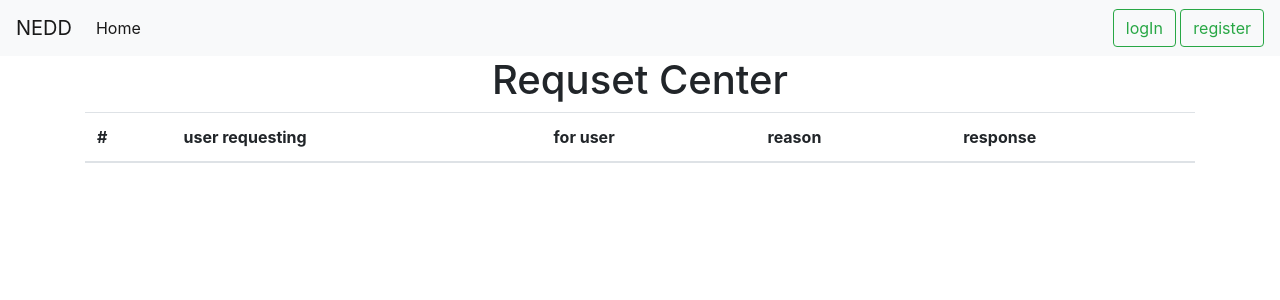
After one commit to daniera3/NEDD-API-server, a Flask app: page /AdminRequest in a window 1280 px wide. The commit adds this page. Shown: the top 300 px of the page. Run offline with Flask 2, Linux system fonts and the light colour scheme; lists and menus that the app fills with data are empty; some libraries are stand-ins or nearby versions.

Commit message:
almost complate request

```diff
--- /dev/null
+++ b/templates/AdminRequest.html
@@ -0,0 +1,41 @@
+{% extends 'index.html' %}
+
+{% block header %}
+  <h1 align="center">{% block title %}Requset Center{% endblock %}</h1>
+{% endblock %}
+
+{% block content %}
+<div class="container">
+    <form>
+        <table class="table">
+            <thead>
+                <tr>
+                    <th scope="col">#</th>
+                    <th scope="col">user requesting</th>
+                    <th scope="col">for user</th>
+                    <th scope="col">reason</th>
+                    <th scope="col">response</th>
+                </tr>
+            </thead>
+            <tbody>
+            {% for request in requests %}
+                <tr>
+
+                    <td>{{request.requesting}}</td>
+                    <td>{{request.user}}</td>
+                    <td>{{request.reason}}</td>
+                     <td>
+                        <div class="btn-group" role="group">
+                            <button type="button" class="btn btn-success">accept</button>
+                            <button type="button" class="btn btn-warning">deny</button>
+                        </div>
+                    </td>
+                </tr>
+            {% endfor %}
+            </tbody>
+        </table>
+    </form>
+</div>
+
+
+{% endblock %}
--- a/templates/index.html
+++ b/templates/index.html
@@ -58,7 +58,7 @@
           admin
         </a>
         <div class="dropdown-menu" aria-labelledby="navbarDropdown">
-          <a class="dropdown-item" href="#">Action</a>
+          <a class="dropdown-item" href="{{ url_for('AdminRequest') }}">Requset Users</a>
           <a class="dropdown-item" href="#">Another action</a>
           <div class="dropdown-divider"></div>
           <a class="dropdown-item" href="#">Something else here</a>
--- a/websiteTest.py
+++ b/websiteTest.py
@@ -28,6 +28,11 @@ def index():
 @app.route('/register')
 def register():
     return render_template('register.html')
+
+@app.route('/AdminRequest')
+def AdminRequest():
+
+    return render_template('AdminRequest.html')
 
 
 @app.route('/login')
```
